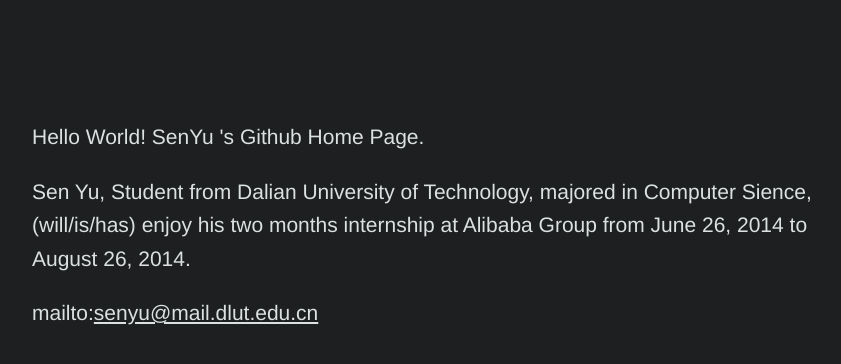
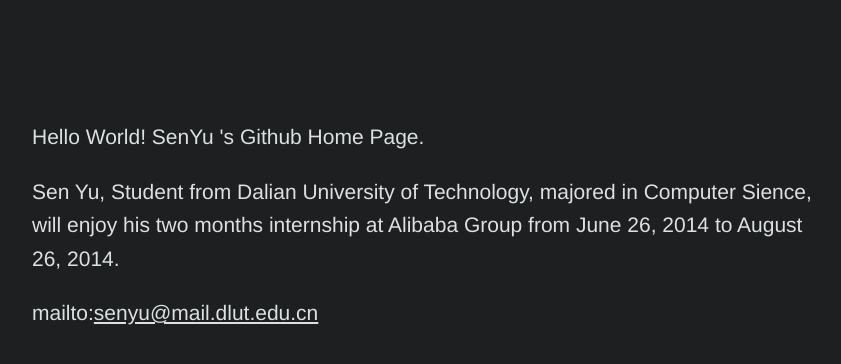
Before and after one commit to SenYu/SenYu.github.io, a plain HTML site: page index.html in a window 1280 px wide. Shown: the whole page, without its empty margins (208-1049 px from the left). Drawn offline with Linux system fonts and the light colour scheme.

Commit message:
update time

```diff
--- a/index.html
+++ b/index.html
@@ -13,7 +13,16 @@
 <body class="zh_CN">
 	<div id="home">
 	<p>Hello World!    SenYu 's Github Home Page.</p>
-	<p>Sen Yu, Student from Dalian University of Technology, majored in Computer Sience, (will/is/has) enjoy his two months internship at Alibaba Group from June 26, 2014 to August 26, 2014.</p>
+	<p>Sen Yu, Student from Dalian University of Technology, majored in Computer Sience, <a id="time"></a> his two months internship at Alibaba Group from June 26, 2014 to August 26, 2014.</p>
 	<p>mailto:<a href="mailto:senyu@mail.dlut.edu.cn">senyu@mail.dlut.edu.cn</a></p>
 	</div>
+	<script>
+		var date = new Date(), tms = date.getTime(), response;
+		if(tms < 1403712000000)
+			response = "will enjoy";
+		else if(tms < 1408982400000)
+			response = "is enjoying";
+		else response = "has enjoyed";
+		document.getElementById("time").innerText = response;
+	</script>
 </body></html>
```
